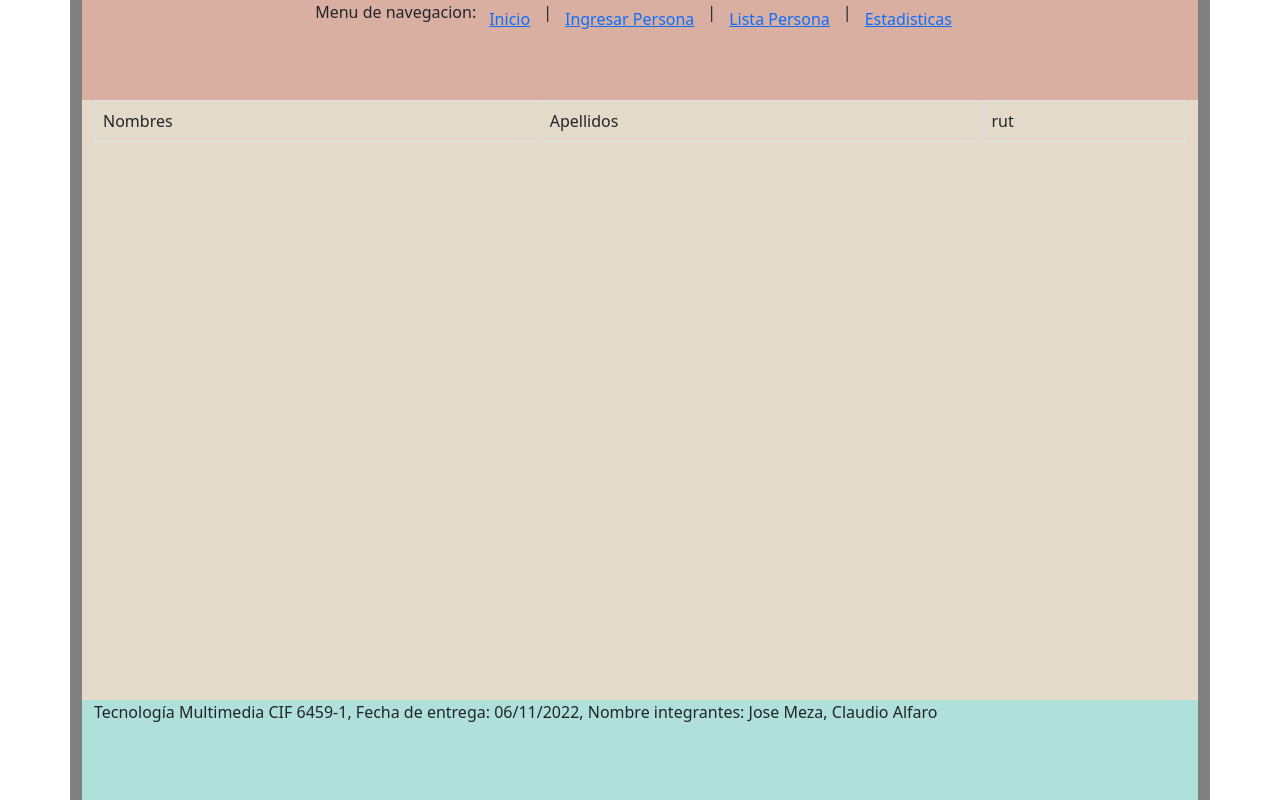
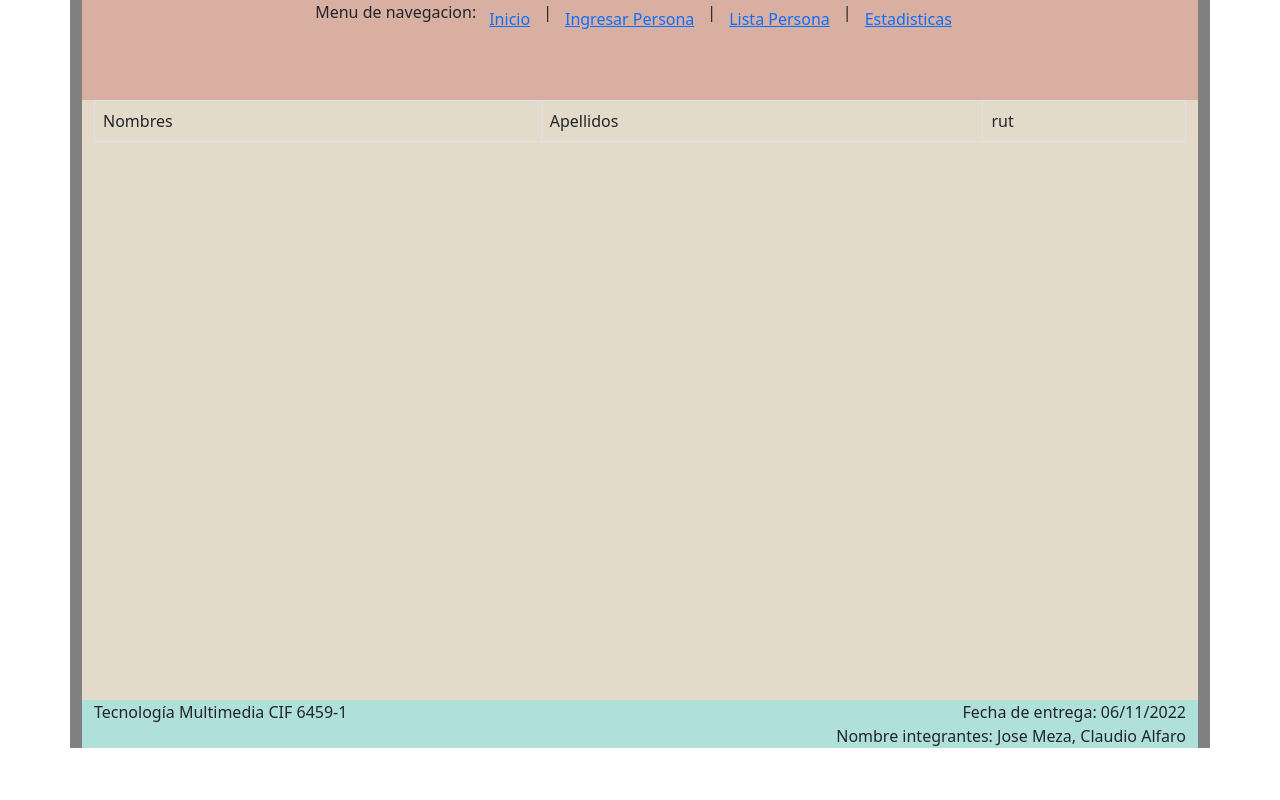
Before and after one commit to claudio745/multimedia-prueba-2, a PHP site: page /Pagina2.php in a window 1280 px wide. Run offline with PHP 8.4, Linux system fonts and the light colour scheme; data that the repository does not hold is empty.

Commit message:
Update Pagina2.php

```diff
--- a/Pagina2.php
+++ b/Pagina2.php
@@ -13,7 +13,6 @@
 </head>
 <body>
     <div class="container" style="background-color: gray">
-        <div class="row caja"></div>
         <div class="container">
             <div class="row" style="height: 100px; background-color: #d9afa2">
             <div class="col d-flex justify-content-center">Menu de navegacion:
@@ -24,7 +23,6 @@
                 </div>
             </div>
         </div>
-        <div class="row caja"></div>
         <div class="container">
             <div class="row" style="height: 600px; background-color: #E3DAC9">
                 <div class="col">
@@ -70,13 +68,15 @@
                 </div>
             </div>
         </div>
-        <div class="row caja"></div>
         <div class="container">
-            <div class="row" style="height: 100px; background-color: #B0E0DA">
-                <div class="col">Tecnología Multimedia CIF 6459-1, Fecha de entrega: 06/11/2022, Nombre integrantes: Jose Meza, Claudio Alfaro</div>
+            <div class="row" style="background-color: #B0E0DA">
+                <div class="col">Tecnología Multimedia CIF 6459-1</div>
+                <div class="col d-flex justify-content-end">Fecha de entrega: 06/11/2022</div>
+            </div>
+            <div class="row" style="background-color: #B0E0DA">
+                <div class="col d-flex justify-content-end">Nombre integrantes: Jose Meza, Claudio Alfaro</div>
             </div>
         </div>
-        <div class="row caja"></div>
     </div>
 </body>
 </html>
```
